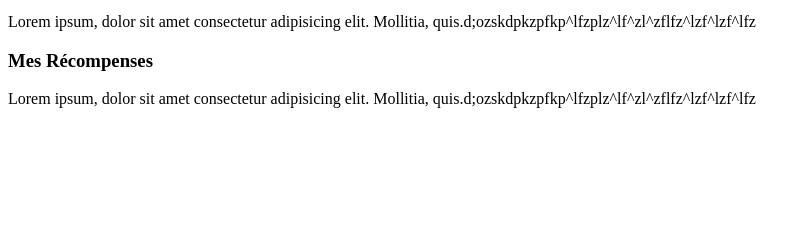
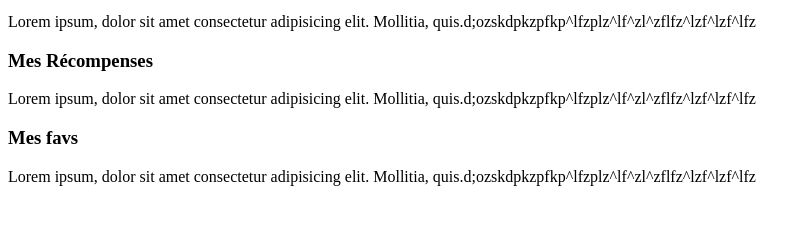
Before and after one commit to talisGL/premierGepro, a plain HTML site: page index.html in a window 1280 px wide. Shown: the part 101-326 px from the top of the page, without its empty margins (0-811 px from the left). Drawn offline with Linux system fonts and the light colour scheme.

Commit message:
Modications textes + ajout dossier images

```diff
--- a/index.html
+++ b/index.html
@@ -25,5 +25,11 @@
         <p class="pRE">Lorem ipsum, dolor sit amet consectetur adipisicing elit. Mollitia, quis.d;ozskdpkzpfkp^lfzplz^lf^zl^zflfz^lzf^lzf^lfz</p>
     </div>
 
+
+    <div class="titre3">
+        <h3>Mes favs</h3>
+        <p class="pRE">Lorem ipsum, dolor sit amet consectetur adipisicing elit. Mollitia, quis.d;ozskdpkzpfkp^lfzplz^lf^zl^zflfz^lzf^lzf^lfz</p>
+    </div>
+
 </body>
 </html>
```
Also changed, not shown: images/medal_bronze.png (added), images/medal_gold.png (added), images/medal_silver.png (added).
